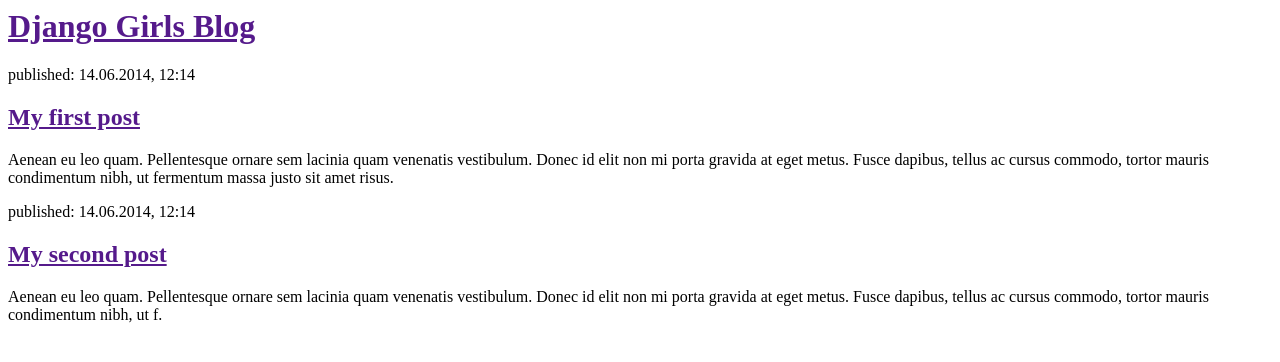
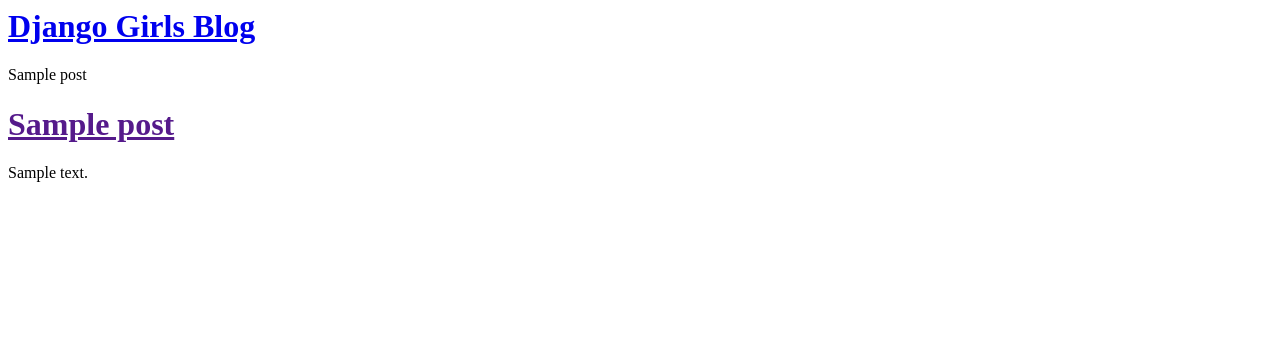
Before and after one commit to kaigelic/my-first-blog, a Django app: page / in a window 1280 px wide. Shown: the top 362 px of the page. Run offline with Django 3.2, Linux system fonts and the light colour scheme; tables that the repository leaves empty hold one stand-in row (values such as "Sample post").

Commit message:
포스트

```diff
--- a/blog/templates/blog/post_list.html
+++ b/blog/templates/blog/post_list.html
@@ -1,22 +1,16 @@
-<html>
-    <head>
-        <title>Django Girls blog</title>
-    </head>
-    <body>
-        <div>
-            <h1><a href="">Django Girls Blog</a></h1>
-        </div>
+<div>
+    <h1><a href="/">Django Girls Blog</a></h1>
+</div>
 
-        <div>
-            <p>published: 14.06.2014, 12:14</p>
-            <h2><a href="">My first post</a></h2>
-            <p>Aenean eu leo quam. Pellentesque ornare sem lacinia quam venenatis vestibulum. Donec id elit non mi porta gravida at eget metus. Fusce dapibus, tellus ac cursus commodo, tortor mauris condimentum nibh, ut fermentum massa justo sit amet risus.</p>
-        </div>
+{% for post in posts %}
+    {{ post }}
+{% endfor %}
 
-        <div>
-            <p>published: 14.06.2014, 12:14</p>
-            <h2><a href="">My second post</a></h2>
-            <p>Aenean eu leo quam. Pellentesque ornare sem lacinia quam venenatis vestibulum. Donec id elit non mi porta gravida at eget metus. Fusce dapibus, tellus ac cursus commodo, tortor mauris condimentum nibh, ut f.</p>
-        </div>
-    </body>
-</html>
+
+{% for post in posts %}
+    <div>
+
+        <h1><a href="">{{ post.title }}</a></h1>
+        <p>{{ post.text|linebreaksbr }}</p>
+    </div>
+{% endfor %}
--- a/blog/views.py
+++ b/blog/views.py
@@ -1,4 +1,11 @@
 from django.shortcuts import render
+from django.utils import timezone
+from .models import Post
+
+
 def post_list(request):
-    return render(request, 'blog/post_list.html', {})
+
+    posts = Post.objects.all()
+
+    return render(request, 'blog/post_list.html',{'posts': posts})
 # Create your views here.
```
